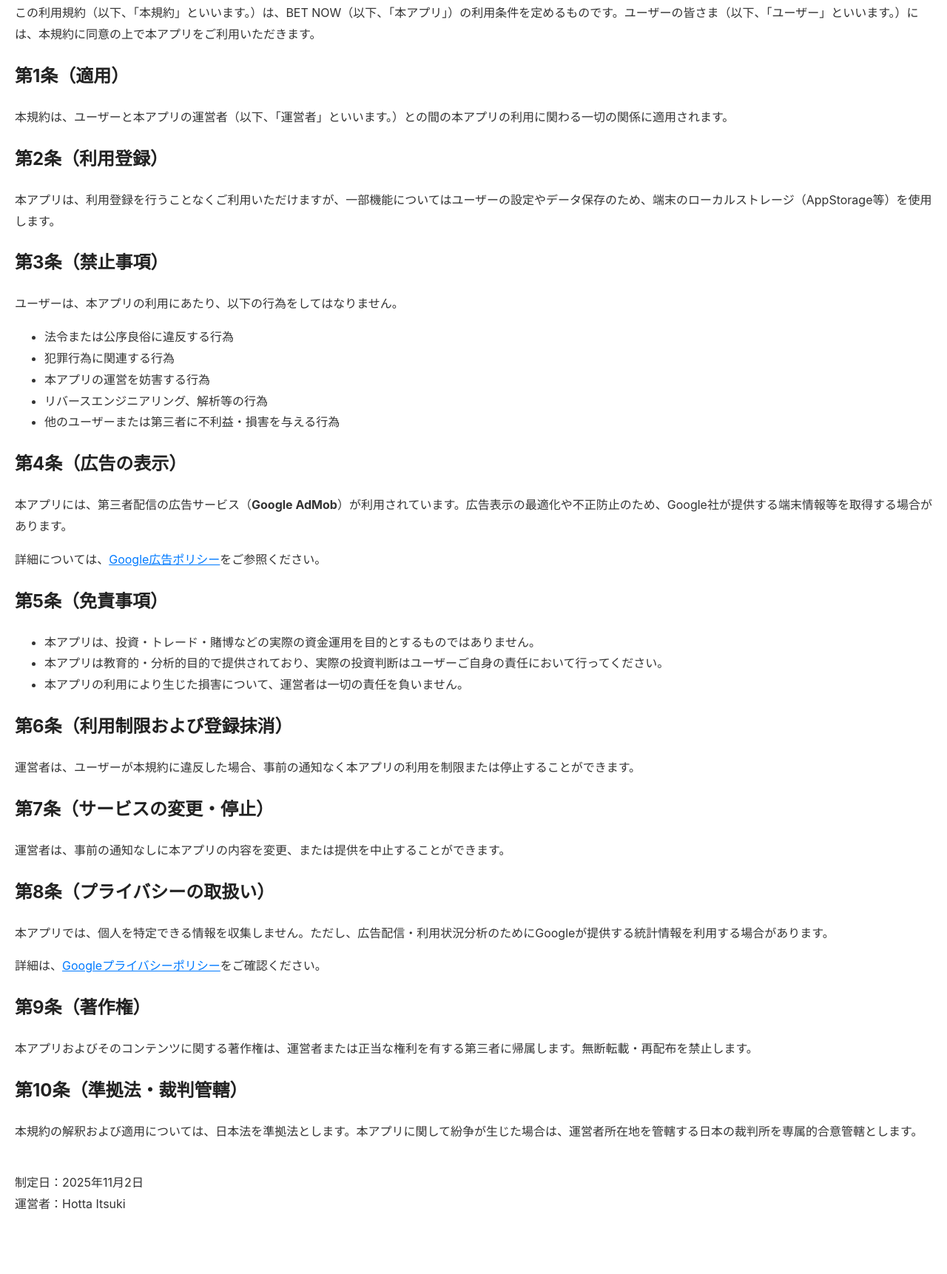
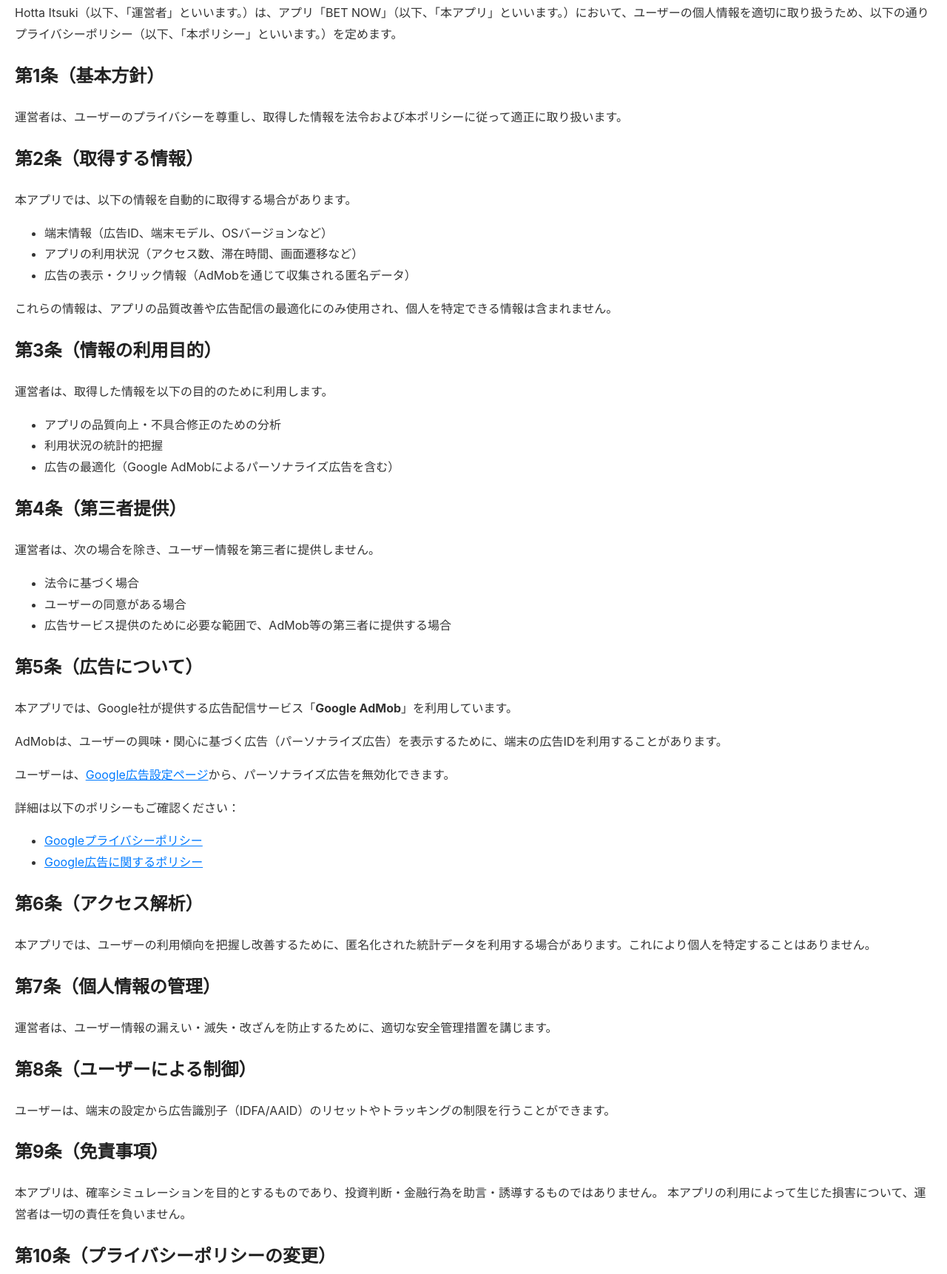
Before and after one commit to mofjp/web, a plain HTML site: page index.html in a window 1280 px wide. Shown: the part 104-1826 px from the top of the page at 74% size. Before the commit the page ends 1765 px from the top, so only its background shows below. Drawn offline with Linux system fonts and the light colour scheme.

Commit message:
プライバシーポリシーに関する内容に更新

```diff
--- a/index.html
+++ b/index.html
@@ -3,7 +3,7 @@
 <head>
   <meta charset="UTF-8">
   <meta name="viewport" content="width=device-width, initial-scale=1.0">
-  <title>利用規約 | BET NOW</title>
+  <title>プライバシーポリシー | BET NOW</title>
   <style>
     body {
       font-family: -apple-system, BlinkMacSystemFont, "Helvetica Neue", Arial, "Hiragino Sans", sans-serif;
@@ -26,51 +26,63 @@
 </head>
 <body>
 
-  <h1>利用規約</h1>
-  <p>この利用規約（以下、「本規約」といいます。）は、BET NOW（以下、「本アプリ」）の利用条件を定めるものです。ユーザーの皆さま（以下、「ユーザー」といいます。）には、本規約に同意の上で本アプリをご利用いただきます。</p>
+  <h1>プライバシーポリシー</h1>
+  <p>Hotta Itsuki（以下、「運営者」といいます。）は、アプリ「BET NOW」（以下、「本アプリ」といいます。）において、ユーザーの個人情報を適切に取り扱うため、以下の通りプライバシーポリシー（以下、「本ポリシー」といいます。）を定めます。</p>
 
-  <h2>第1条（適用）</h2>
-  <p>本規約は、ユーザーと本アプリの運営者（以下、「運営者」といいます。）との間の本アプリの利用に関わる一切の関係に適用されます。</p>
+  <h2>第1条（基本方針）</h2>
+  <p>運営者は、ユーザーのプライバシーを尊重し、取得した情報を法令および本ポリシーに従って適正に取り扱います。</p>
 
-  <h2>第2条（利用登録）</h2>
-  <p>本アプリは、利用登録を行うことなくご利用いただけますが、一部機能についてはユーザーの設定やデータ保存のため、端末のローカルストレージ（AppStorage等）を使用します。</p>
+  <h2>第2条（取得する情報）</h2>
+  <p>本アプリでは、以下の情報を自動的に取得する場合があります。</p>
+  <ul>
+    <li>端末情報（広告ID、端末モデル、OSバージョンなど）</li>
+    <li>アプリの利用状況（アクセス数、滞在時間、画面遷移など）</li>
+    <li>広告の表示・クリック情報（AdMobを通じて収集される匿名データ）</li>
+  </ul>
+  <p>これらの情報は、アプリの品質改善や広告配信の最適化にのみ使用され、個人を特定できる情報は含まれません。</p>
 
-  <h2>第3条（禁止事項）</h2>
-  <p>ユーザーは、本アプリの利用にあたり、以下の行為をしてはなりません。</p>
+  <h2>第3条（情報の利用目的）</h2>
+  <p>運営者は、取得した情報を以下の目的のために利用します。</p>
   <ul>
-    <li>法令または公序良俗に違反する行為</li>
-    <li>犯罪行為に関連する行為</li>
-    <li>本アプリの運営を妨害する行為</li>
-    <li>リバースエンジニアリング、解析等の行為</li>
-    <li>他のユーザーまたは第三者に不利益・損害を与える行為</li>
+    <li>アプリの品質向上・不具合修正のための分析</li>
+    <li>利用状況の統計的把握</li>
+    <li>広告の最適化（Google AdMobによるパーソナライズ広告を含む）</li>
   </ul>
 
-  <h2>第4条（広告の表示）</h2>
-  <p>本アプリには、第三者配信の広告サービス（<strong>Google AdMob</strong>）が利用されています。広告表示の最適化や不正防止のため、Google社が提供する端末情報等を取得する場合があります。</p>
-  <p>詳細については、<a href="https://policies.google.com/technologies/ads?hl=ja" target="_blank">Google広告ポリシー</a>をご参照ください。</p>
-
-  <h2>第5条（免責事項）</h2>
+  <h2>第4条（第三者提供）</h2>
+  <p>運営者は、次の場合を除き、ユーザー情報を第三者に提供しません。</p>
   <ul>
-    <li>本アプリは、投資・トレード・賭博などの実際の資金運用を目的とするものではありません。</li>
-    <li>本アプリは教育的・分析的目的で提供されており、実際の投資判断はユーザーご自身の責任において行ってください。</li>
-    <li>本アプリの利用により生じた損害について、運営者は一切の責任を負いません。</li>
+    <li>法令に基づく場合</li>
+    <li>ユーザーの同意がある場合</li>
+    <li>広告サービス提供のために必要な範囲で、AdMob等の第三者に提供する場合</li>
   </ul>
 
-  <h2>第6条（利用制限および登録抹消）</h2>
-  <p>運営者は、ユーザーが本規約に違反した場合、事前の通知なく本アプリの利用を制限または停止することができます。</p>
+  <h2>第5条（広告について）</h2>
+  <p>本アプリでは、Google社が提供する広告配信サービス「<strong>Google AdMob</strong>」を利用しています。</p>
+  <p>AdMobは、ユーザーの興味・関心に基づく広告（パーソナライズ広告）を表示するために、端末の広告IDを利用することがあります。</p>
+  <p>ユーザーは、<a href="https://www.google.com/settings/ads" target="_blank">Google広告設定ページ</a>から、パーソナライズ広告を無効化できます。</p>
+  <p>詳細は以下のポリシーもご確認ください：</p>
+  <ul>
+    <li><a href="https://policies.google.com/privacy?hl=ja" target="_blank">Googleプライバシーポリシー</a></li>
+    <li><a href="https://policies.google.com/technologies/ads?hl=ja" target="_blank">Google広告に関するポリシー</a></li>
+  </ul>
 
-  <h2>第7条（サービスの変更・停止）</h2>
-  <p>運営者は、事前の通知なしに本アプリの内容を変更、または提供を中止することができます。</p>
+  <h2>第6条（アクセス解析）</h2>
+  <p>本アプリでは、ユーザーの利用傾向を把握し改善するために、匿名化された統計データを利用する場合があります。これにより個人を特定することはありません。</p>
 
-  <h2>第8条（プライバシーの取扱い）</h2>
-  <p>本アプリでは、個人を特定できる情報を収集しません。ただし、広告配信・利用状況分析のためにGoogleが提供する統計情報を利用する場合があります。</p>
-  <p>詳細は、<a href="https://policies.google.com/privacy?hl=ja" target="_blank">Googleプライバシーポリシー</a>をご確認ください。</p>
+  <h2>第7条（個人情報の管理）</h2>
+  <p>運営者は、ユーザー情報の漏えい・滅失・改ざんを防止するために、適切な安全管理措置を講じます。</p>
 
-  <h2>第9条（著作権）</h2>
-  <p>本アプリおよびそのコンテンツに関する著作権は、運営者または正当な権利を有する第三者に帰属します。無断転載・再配布を禁止します。</p>
+  <h2>第8条（ユーザーによる制御）</h2>
+  <p>ユーザーは、端末の設定から広告識別子（IDFA/AAID）のリセットやトラッキングの制限を行うことができます。</p>
 
-  <h2>第10条（準拠法・裁判管轄）</h2>
-  <p>本規約の解釈および適用については、日本法を準拠法とします。本アプリに関して紛争が生じた場合は、運営者所在地を管轄する日本の裁判所を専属的合意管轄とします。</p>
+  <h2>第9条（免責事項）</h2>
+  <p>本アプリは、確率シミュレーションを目的とするものであり、投資判断・金融行為を助言・誘導するものではありません。
+  本アプリの利用によって生じた損害について、運営者は一切の責任を負いません。</p>
+
+  <h2>第10条（プライバシーポリシーの変更）</h2>
+  <p>本ポリシーの内容は、法令やサービス内容の変更に応じて、予告なく改定されることがあります。
+  改定後は、アプリ内または本ページで通知します。</p>
 
   <p style="margin-top:40px;">制定日：2025年11月2日<br>
   運営者：Hotta Itsuki</p>
```
